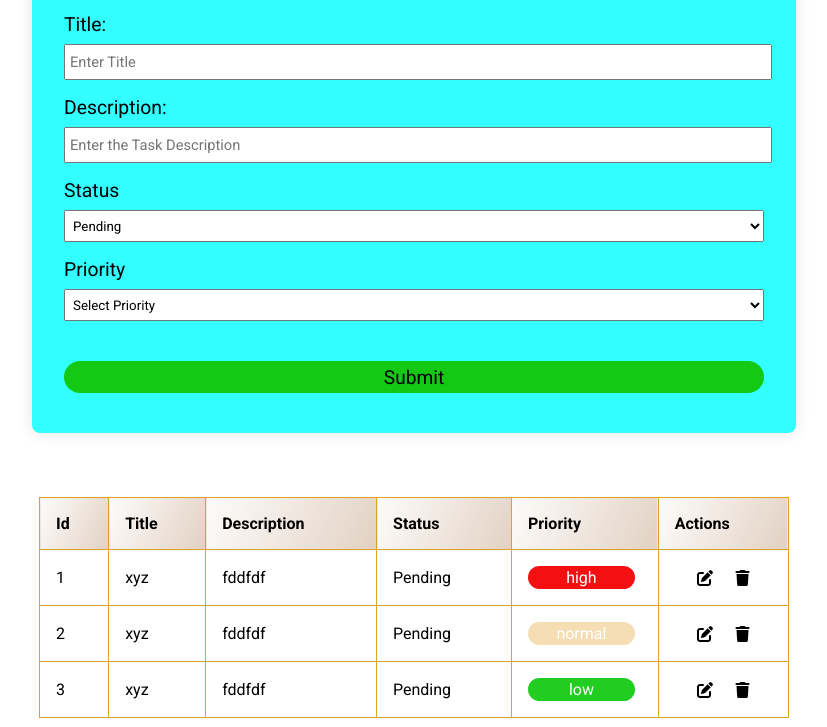
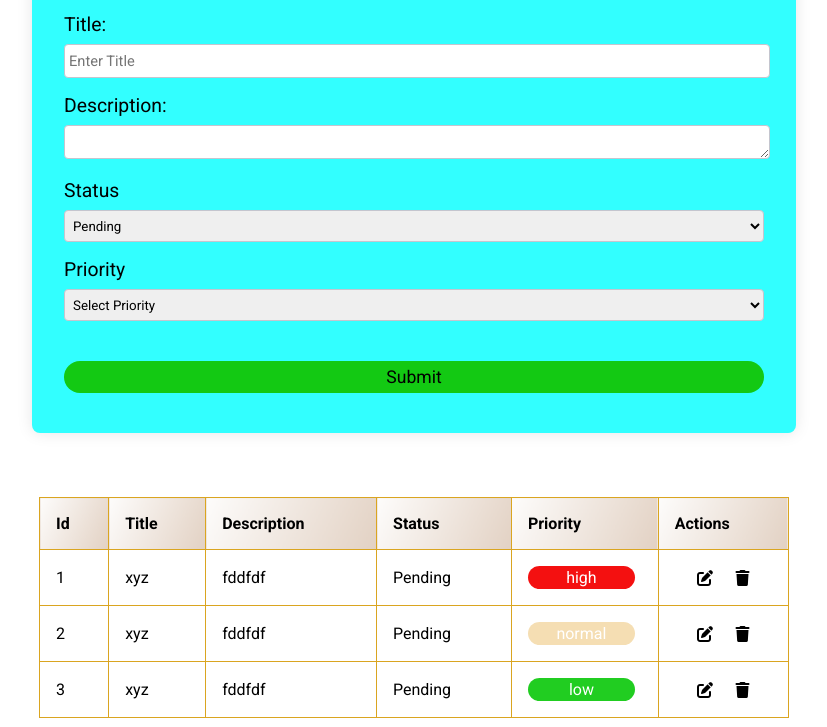
Before and after one commit to PravinPadalkar/Todo-List, a plain HTML site: page index.html in a window 1280 px wide. Shown: the part 89-816 px from the top of the page, without its empty margins (226-1053 px from the left). Drawn offline with Linux system fonts and the light colour scheme; a web font is replaced by a local one.

Commit message:
Add textArea Field

```diff
--- a/index.html
+++ b/index.html
@@ -25,12 +25,18 @@
           </div>
           <div class="input-group">
             <label for="description">Description:</label>
-            <input
+            <!-- <input
               type="text"
               name="description"
               id="description"
               placeholder="Enter the Task Description"
-            />
+            /> -->
+            <textarea
+            type="text"
+            name="description"
+            id="description"
+            placeholder="Enter the Task Description"> </textarea>
+
           </div>
           <div class="input-group">
             <label for="status">Status</label>
--- a/styles.css
+++ b/styles.css
@@ -38,10 +38,12 @@ body{
     font-size: 1.1em;
     margin-bottom: 8px;
 }
-.input-group input,.input-group select{
+.input-group input,.input-group select,.input-group textarea{
     width: 100%;
     height: 32px;
     padding-left: 4px;
+    border-radius: 4px;
+    border: 0.5px solid rgb(196, 197, 206);
 }
 
 .input-group input[type=date]{
@@ -58,7 +60,7 @@ body{
 .submit-btn{
     width: 100%;
     height: 32px;
-    font-size: 1.2em;
+    font-size: 1.1em;
     background-color: rgb(19, 201, 19);
     border: none;
     border-radius: 2rem;
```
